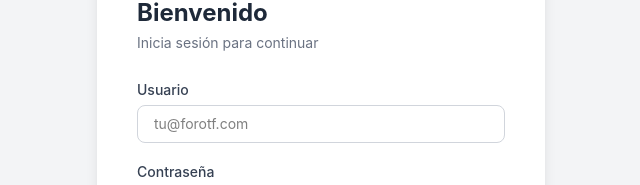
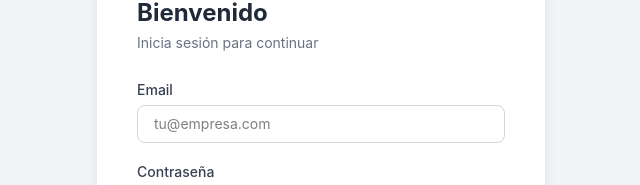
Before and after one commit to haytam-25/EFORO-PRACTICAS, a React app in the folder PRACTICAS SOPORTE TELEFONICO/frontend/: page / in a window 1280 px wide. Shown: the part 305-490 px from the top of the page, without its empty margins (319-959 px from the left). Built offline with nearby package versions, Linux system fonts and the light colour scheme; the HTML template or start-up script is replaced by a standard one.

Commit message:
actualizamos app y login para que funcione bien el login con la autentificacion de correo y contraseña

```diff
--- a/PRACTICAS SOPORTE TELEFONICO/frontend/src/App.jsx
+++ b/PRACTICAS SOPORTE TELEFONICO/frontend/src/App.jsx
@@ -3,11 +3,11 @@ import Login from './pages/Login'
 import Inicio from './pages/Inicio'
 
 function App() {
-  const [loggedIn, setLoggedIn] = useState(false)
+  const [usuario, setUsuario] = useState(null)
 
-  return loggedIn
-    ? <Inicio />
-    : <Login onLogin={() => setLoggedIn(true)} />
+  return usuario
+    ? <Inicio usuario={usuario} onLogout={() => setUsuario(null)} />
+    : <Login onLogin={(u) => setUsuario(u)} />
 }
 
 export default App
--- a/PRACTICAS SOPORTE TELEFONICO/frontend/src/pages/Login.jsx
+++ b/PRACTICAS SOPORTE TELEFONICO/frontend/src/pages/Login.jsx
@@ -1,7 +1,24 @@
+import { useState } from 'react'
+import { loginApi } from '../api/auth'
+
 function Login({ onLogin }) {
-  const handleSubmit = (e) => {
+  const [email, setEmail]       = useState('')
+  const [password, setPassword] = useState('')
+  const [error, setError]       = useState(null)
+  const [cargando, setCargando] = useState(false)
+
+  const handleSubmit = async (e) => {
     e.preventDefault()
-    onLogin()
+    setError(null)
+    setCargando(true)
+    try {
+      const respuesta = await loginApi(email, password)
+      onLogin(respuesta.data) // Pasamos los datos del usuario al App
+    } catch (err) {
+      setError('Email o contraseña incorrectos')
+    } finally {
+      setCargando(false)
+    }
   }
 
   return (
@@ -23,11 +40,14 @@ function Login({ onLogin }) {
 
         <form onSubmit={handleSubmit} className="flex flex-col gap-4">
           <div>
-            <label className="text-sm font-medium text-gray-700">Usuario</label>
+            <label className="text-sm font-medium text-gray-700">Email</label>
             <input
-              type="text"
-              placeholder="tu@forotf.com"
+              type="email"
+              placeholder="tu@empresa.com"
+              value={email}
+              onChange={e => setEmail(e.target.value)}
               className="mt-1 w-full border border-gray-300 rounded-lg px-4 py-2 text-sm focus:outline-none focus:ring-2 focus:ring-orange-400"
+              required
             />
           </div>
           <div>
@@ -35,14 +55,25 @@ function Login({ onLogin }) {
             <input
               type="password"
               placeholder="••••••••"
+              value={password}
+              onChange={e => setPassword(e.target.value)}
               className="mt-1 w-full border border-gray-300 rounded-lg px-4 py-2 text-sm focus:outline-none focus:ring-2 focus:ring-orange-400"
+              required
             />
           </div>
+
+          {error && (
+            <div className="bg-red-50 border border-red-200 text-red-500 text-sm px-4 py-3 rounded-lg">
+              {error}
+            </div>
+          )}
+
           <button
             type="submit"
-            className="bg-orange-500 hover:bg-orange-600 text-white font-semibold py-2 rounded-lg transition"
+            disabled={cargando}
+            className="bg-orange-500 hover:bg-orange-600 disabled:opacity-50 text-white font-semibold py-2 rounded-lg transition"
           >
-            Entrar
+            {cargando ? 'Entrando...' : 'Entrar'}
           </button>
         </form>
       </div>
```
